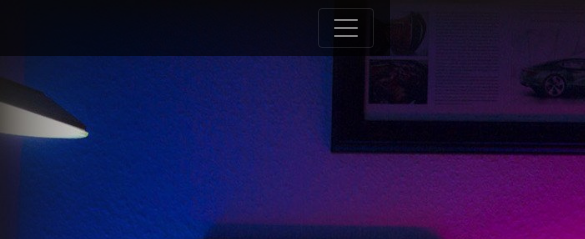
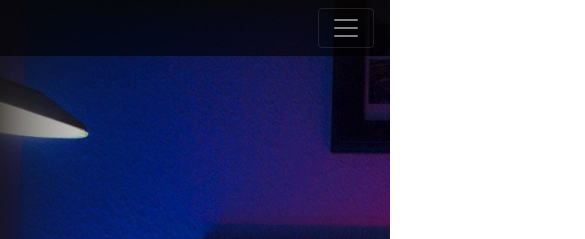
Before and after one commit to alberthwang/Website, a plain HTML site: page www/index.html in a window 390 px wide. Shown: the top 239 px of the page, 585 px wide, since content can reach past the window. Drawn offline with Linux system fonts and the light colour scheme.

Commit message:
mobile fix
fixed top image having too large of a width on moible

```diff
--- a/www/css/style.css
+++ b/www/css/style.css
@@ -46,9 +46,7 @@ body{
   background-image: url(../img/compsetup2.jpg);
   background-size: cover;
   height: 100%;
-  width: 100%;
   position: absolute;
-  min-width: 900px;
   background-attachment: fixed;
   background-position: 0 50%;
 }
```
